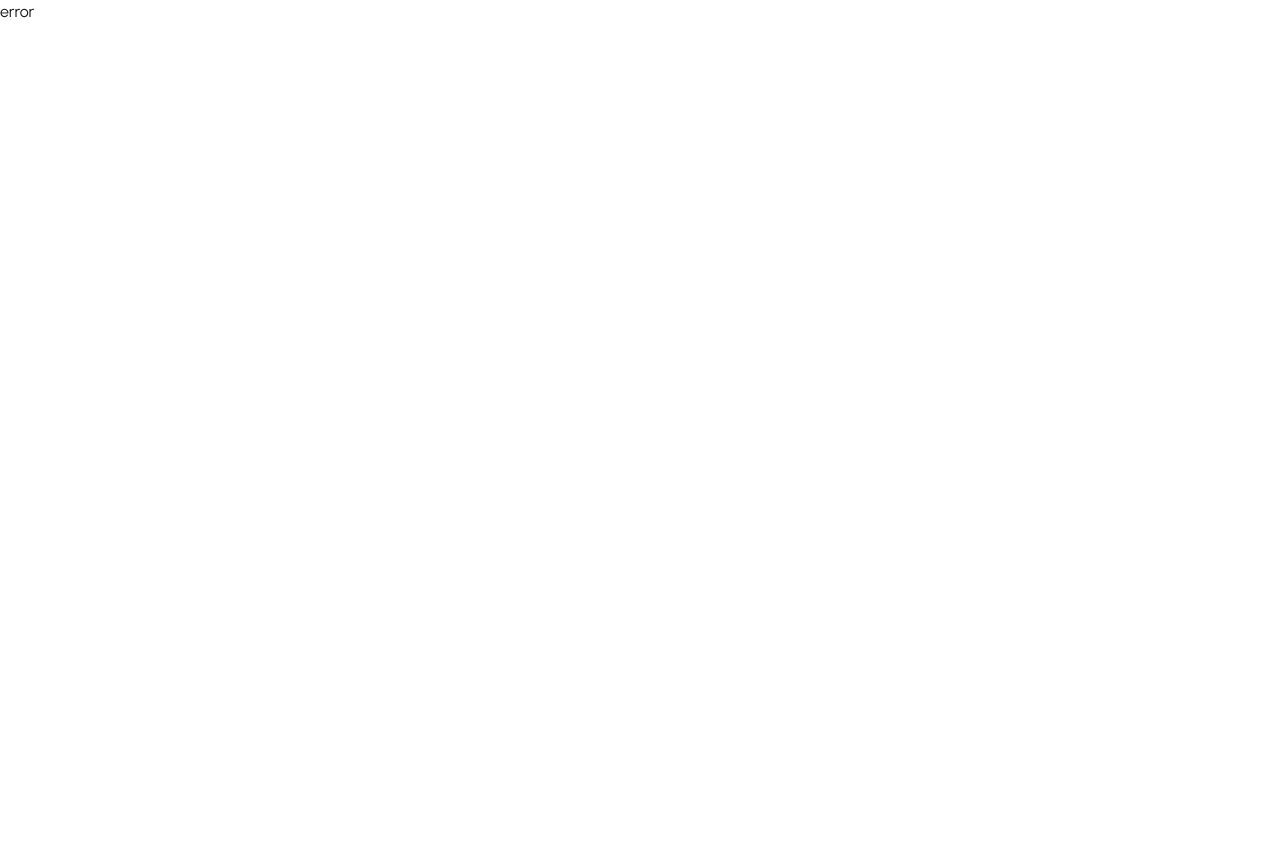
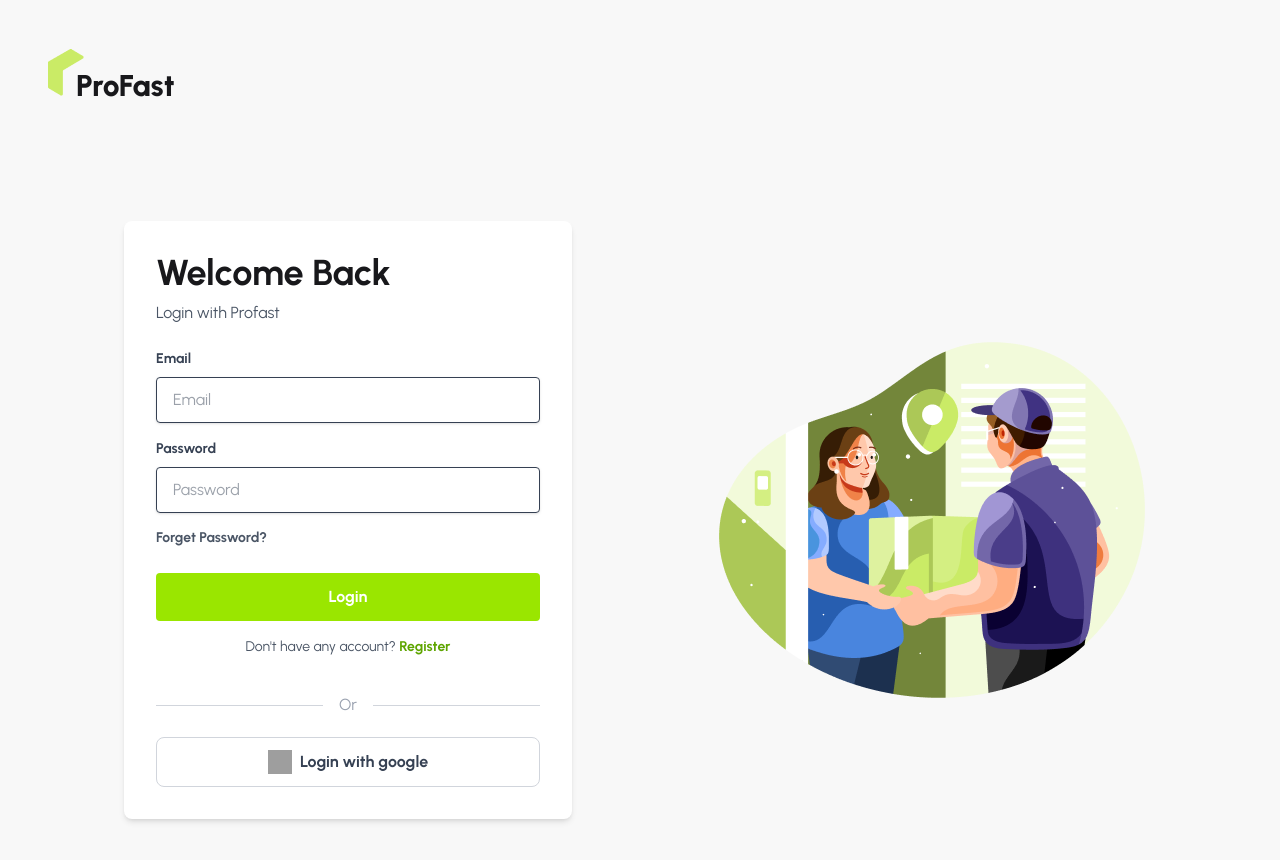
Before and after one commit to mdasifalijihat/zeep-deleviry, a React (Vite) app: page /login in a window 1280 px wide. Before the commit this address had no page. Shown: the top 860 px of the page. Before the commit the page ends 800 px from the top, so only its background shows below. Built offline with nearby package versions, Linux system fonts and the light colour scheme; grey boxes are pictures that could not be loaded.

Commit message:
add hock form login page

```diff
--- a/package.json
+++ b/package.json
@@ -16,6 +16,7 @@
     "lucide-react": "^0.518.0",
     "react": "^19.1.0",
     "react-dom": "^19.1.0",
+    "react-hook-form": "^7.58.1",
     "react-icons": "^5.5.0",
     "react-responsive-carousel": "^3.2.23",
     "react-router": "^7.6.2",
--- /dev/null
+++ b/src/components/pages/Authentication/Login/Login.jsx
@@ -0,0 +1,93 @@
+import React from "react";
+import { useForm } from "react-hook-form";
+
+const Login = () => {
+  const {register, handleSubmit } = useForm();
+
+  const onSubmit = data => {
+    console.log(data)
+  }
+
+
+  return (
+    <div className="min-h-screen flex items-center justify-center">
+      <div className="bg-white p-8 rounded-lg shadow-md w-full max-w-md">
+        <h1 className="text-4xl font-bold mb-2">Welcome Back</h1>
+        <p className="text-gray-600 mb-6">Login with Profast</p>
+
+        <form onSubmit={handleSubmit(onSubmit)}>
+          <div className="mb-4">
+            <label
+              htmlFor="email"
+              className="block text-gray-700 text-sm font-bold mb-2"
+            >
+              Email
+            </label>
+            <input
+              type="email"
+              {...register("email")}
+              id="email"
+              placeholder="Email"
+              className="shadow appearance-none border rounded w-full py-3 px-4 text-gray-700 leading-tight focus:outline-none focus:shadow-outline"
+            />
+          </div>
+
+          <div className="mb-6">
+            <label
+              htmlFor="password"
+              className="block text-gray-700 text-sm font-bold mb-2"
+            >
+              Password
+            </label>
+            <input
+              type="password"
+              id="password"
+              {...register("password")}
+              placeholder="Password"
+              className="shadow appearance-none border rounded w-full py-3 px-4 text-gray-700 mb-3 leading-tight focus:outline-none focus:shadow-outline"
+            />
+            <a
+              href="#"
+              className="inline-block align-baseline font-bold text-sm text-gray-600 hover:text-gray-800"
+            >
+              Forget Password?
+            </a>
+          </div>
+
+          <div className="mb-4">
+            <button
+              type="submit"
+              className="w-full bg-lime-400 hover:bg-lime-500 text-white font-bold py-3 px-4 rounded focus:outline-none focus:shadow-outline"
+            >
+              Login
+            </button>
+          </div>
+        </form>
+
+        <p className="text-center text-gray-600 text-sm mb-4">
+          Don't have any account?{" "}
+          <a href="#" className="font-bold text-lime-600 hover:text-lime-800">
+            Register
+          </a>
+        </p>
+
+        <div className="relative flex py-5 items-center">
+          <div className="flex-grow border-t border-gray-300"></div>
+          <span className="flex-shrink mx-4 text-gray-400">Or</span>
+          <div className="flex-grow border-t border-gray-300"></div>
+        </div>
+
+        <button className="w-full bg-white border border-gray-300 text-gray-700 font-bold py-3 px-4 rounded-lg flex items-center justify-center space-x-2 hover:bg-gray-50 focus:outline-none focus:shadow-outline">
+          <img
+            src="https://www.google.com/images/branding/googleg/1x/googleg_standard_color_128dp.png"
+            alt="Google logo"
+            className="h-6 w-6"
+          />
+          <span>Login with google</span>
+        </button>
+      </div>
+    </div>
+  );
+};
+
+export default Login;
--- /dev/null
+++ b/src/components/pages/Authentication/Register/Register.jsx
@@ -0,0 +1,11 @@
+import React from 'react';
+
+const Register = () => {
+    return (
+        <div>
+
+        </div>
+    );
+};
+
+export default Register;
--- /dev/null
+++ b/src/layouts/AuthLayout.jsx
@@ -0,0 +1,29 @@
+import React from "react";
+import { Outlet } from "react-router";
+import authImg from '../assets/authImage.png'
+import ProFastLog from "../components/pages/Shared/ProfasLogo/ProFastLog";
+
+const AuthLayout = () => {
+  return (
+    <div>
+      <div className="p-12 bg-base-200 ">
+       <div>
+         <ProFastLog></ProFastLog>
+       </div>
+        <div className="hero-content flex-col lg:flex-row-reverse">
+         <div className="flex-1">
+             <img
+            src={authImg}
+          />
+         </div>
+          <div className="flex-1">
+               <Outlet></Outlet>
+
+          </div>
+        </div>
+      </div>
+    </div>
+  );
+};
+
+export default AuthLayout;
--- a/src/router/router.jsx
+++ b/src/router/router.jsx
@@ -3,6 +3,8 @@ import {
 } from "react-router";
 import RootLayout from "../layouts/RootLayout";
 import Home from "../components/pages/Home/Home";
+import AuthLayout from "../layouts/AuthLayout";
+import Login from "../components/pages/Authentication/Login/Login";
 export const router = createBrowserRouter([
   {
     path: "/",
@@ -12,4 +14,11 @@ export const router = createBrowserRouter([
         {index:true, Component: Home}
     ]
   },
+  {
+    path:'/',
+    Component: AuthLayout,
+    children:[
+      {path: 'login', Component: Login}
+    ]
+  }
 ]);
```
Also changed, not shown: src/components/pages/Shared/ProfasLogo/ProFastLog.jsx (line endings or trailing spaces), 1 other file (tests, documents, lock files or other folders).
